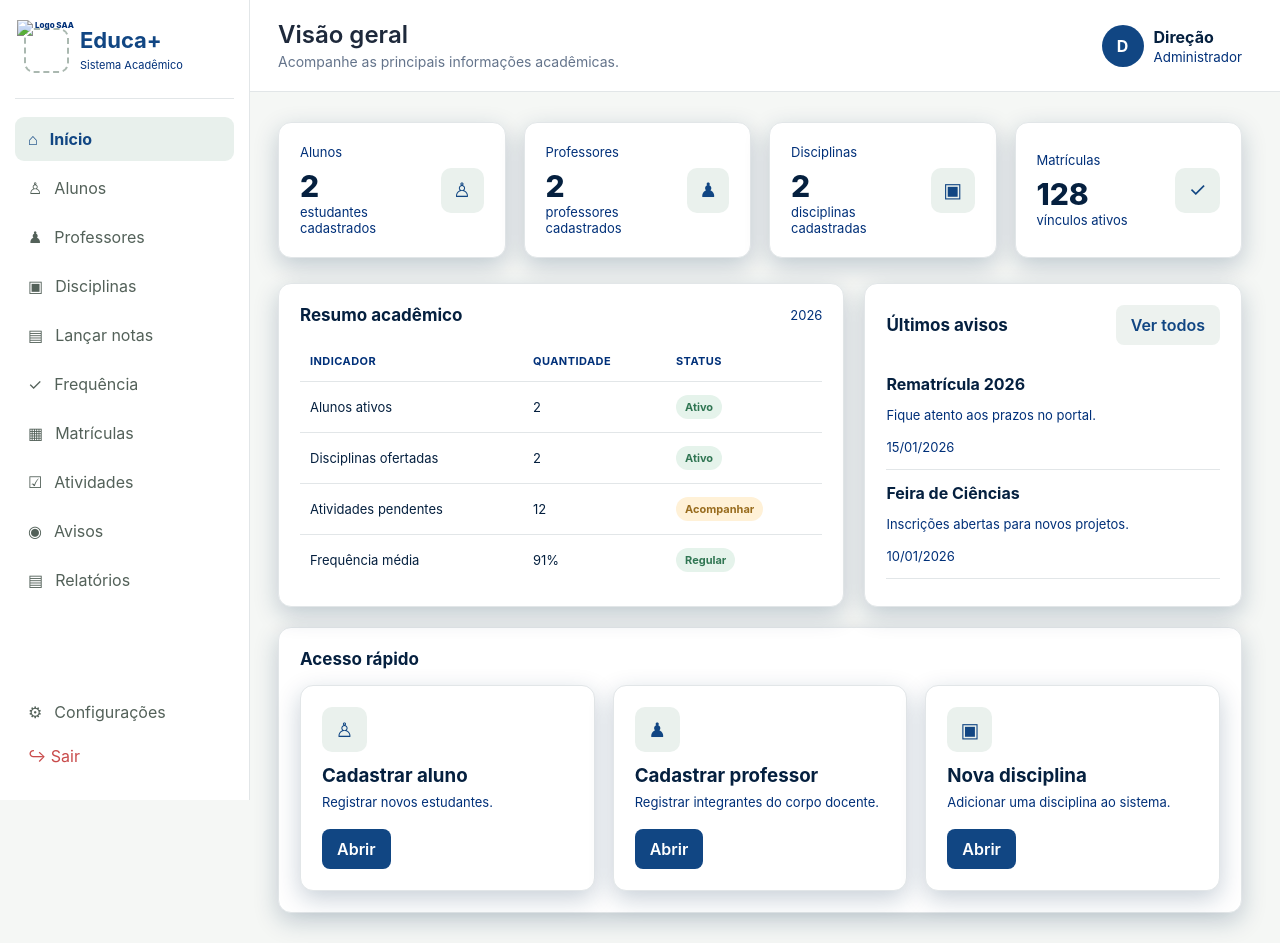
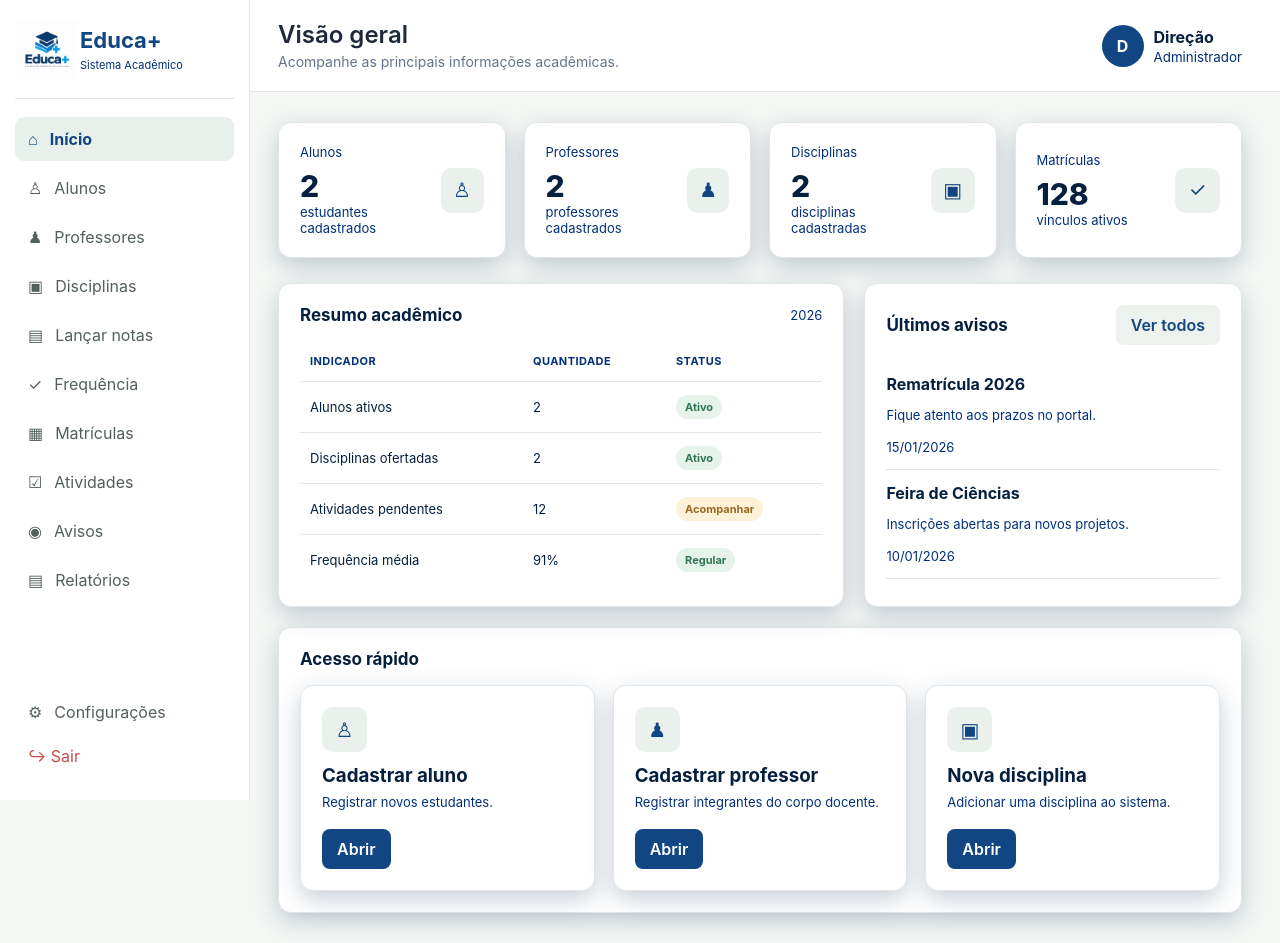
Before and after one commit to gegesbrain/SAA---Educa-, a plain HTML site: page index.html in a window 1280 px wide. Drawn offline with Linux system fonts and the light colour scheme; the site is published under a folder, as on GitHub Pages, so addresses that start at the root find nothing.

Commit message:
Fix image source path for logo in index.html

```diff
--- a/index.html
+++ b/index.html
@@ -16,7 +16,7 @@
     <aside class="sidebar">
       <div class="brand">
         <div class="logo-slot">
-          <img src="/img/educalogo.jpg" alt="Logo SAA" height="60" width="60">
+          <img src="img/educalogo.jpg" alt="Logo SAA" height="60" width="60">
         </div>
         <div>
           <strong>Educa+</strong>
```
